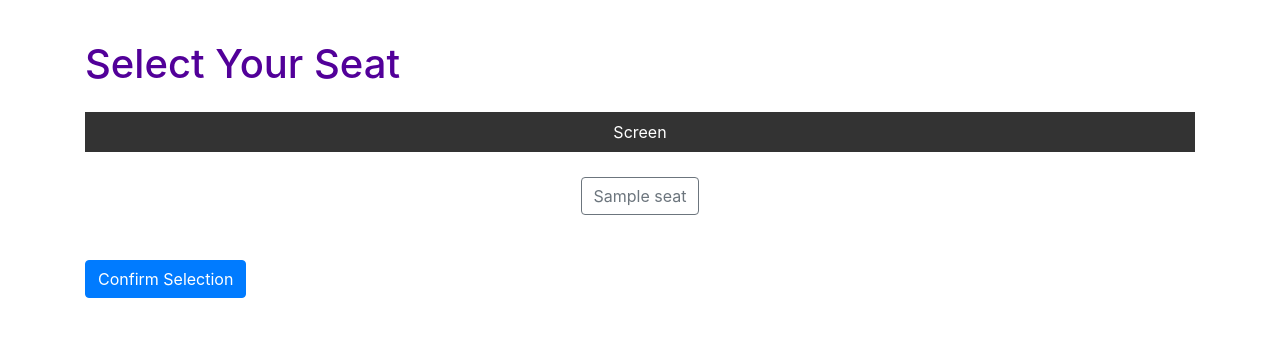
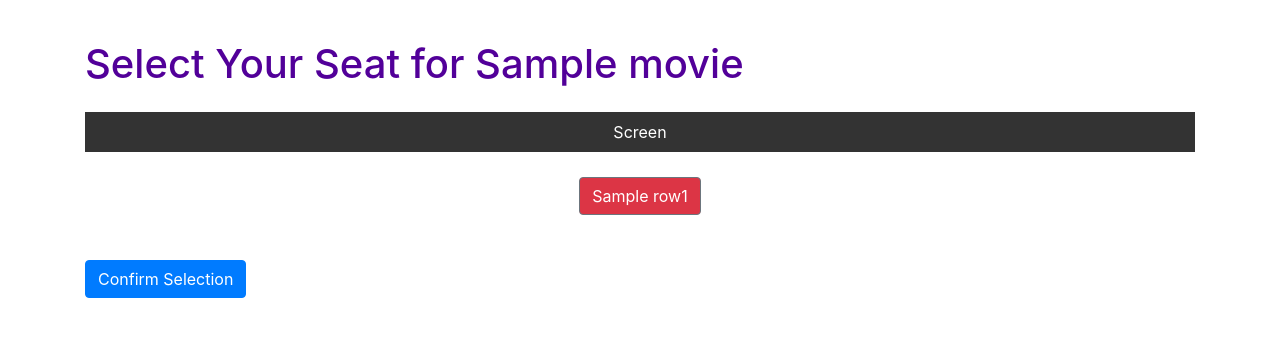
Before and after one commit to jasfoong/cinema-booking, a Django app: template movies/templates/movies/seat_selection.html in a window 1280 px wide. Shown: the top 337 px of the page. Run offline with Django 5.2, Linux system fonts and the light colour scheme; tables that the repository leaves empty hold one stand-in row (values such as "Sample post"); the template is opened without the code that fills it: values that come from a table or form of the project are taken from there, most other values are stand-ins (such as "Sample title", 1, 10 or a date in 2020); some libraries are stand-ins or nearby versions.

Commit message:
add Seats model, then fetch seating data and update template accordingly

```diff
--- a/movies/models.py
+++ b/movies/models.py
@@ -27,6 +27,12 @@ class Showtimes(models.Model):
     def __str__(self):
         return f"{self.movie.title} at {self.showtime}"
 
+class Seat(models.Model):
+    showtime = models.ForeignKey(Showtimes, on_delete=models.CASCADE)
+    row = models.CharField(max_length=1)
+    number = models.IntegerField()
+    is_available = models.BooleanField(default=True)
+
 class Ticket(models.Model):
     id = models.AutoField(primary_key=True)
     showtime = models.ForeignKey(Showtimes, on_delete=models.CASCADE)
--- a/movies/templates/movies/seat_selection.html
+++ b/movies/templates/movies/seat_selection.html
@@ -10,17 +10,17 @@
 </head>
 <body>
     <div class="container">
-        <h1 class="mt-4">Select Your Seat</h1>
+        <h1 class="mt-4">Select Your Seat for {{ showtime.movie.title }}</h1>
 
         <div class="screen">Screen</div>
 
         <div class="row justify-content-center">
-            {% for row in seating %}
+            {% for row, seats in seating.items %}
                 <div class="col-12 text-center mb-3">
                     <div class="row justify-content-center">
-                        {% for seat in row %}
+                        {% for seat in seats %}
                             <div class="col-2 text-center">
-                                <button class="btn btn-outline-secondary seat {% if seat.unavailable %}unavailable{% endif %}" id="{{ seat.id }}">{{ seat.label }}</button>
+                                <button class="btn btn-outline-secondary seat {% if not seat.is_available %}unavailable{% endif %}" id="{{ seat.row }}{{ seat.number }}">{{ seat.row }}{{ seat.number }}</button>
                             </div>
                         {% endfor %}
                     </div>
```
Also changed, not shown: movies/views.py (+20 -1 lines).
